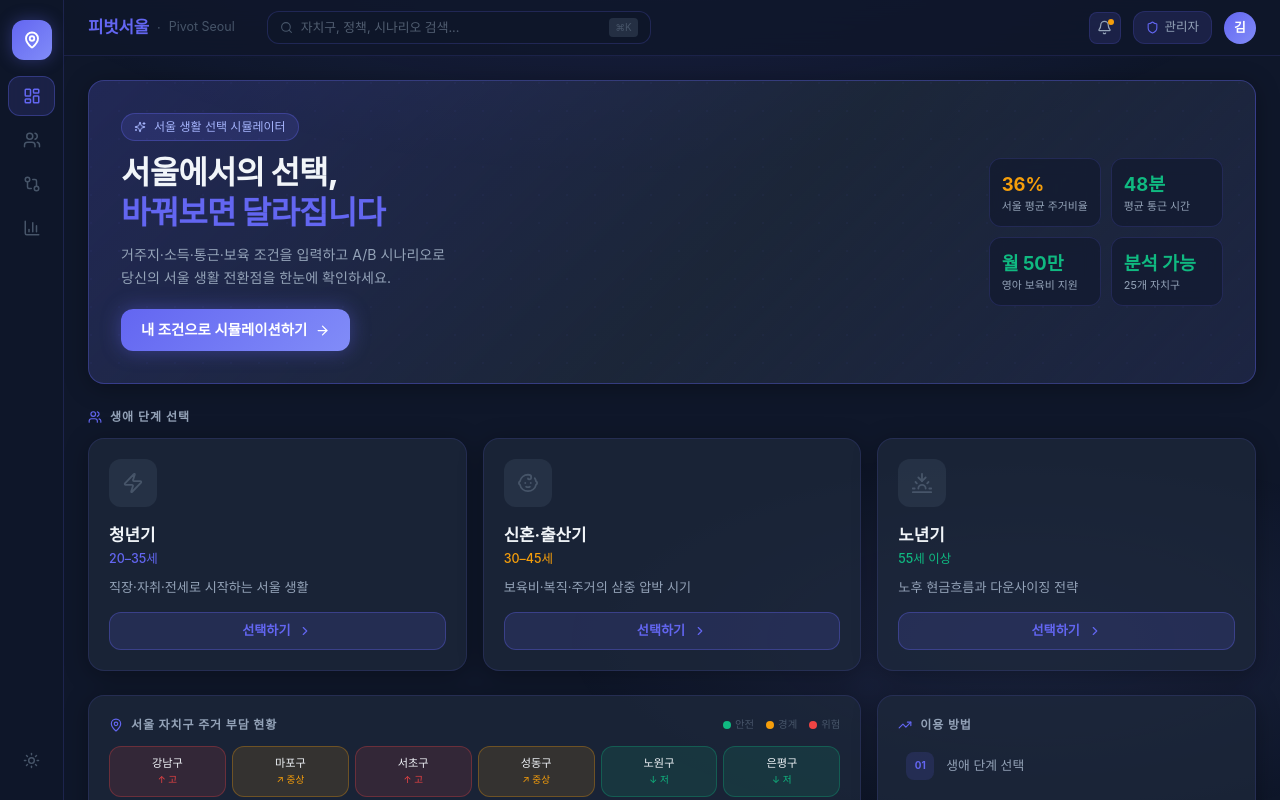
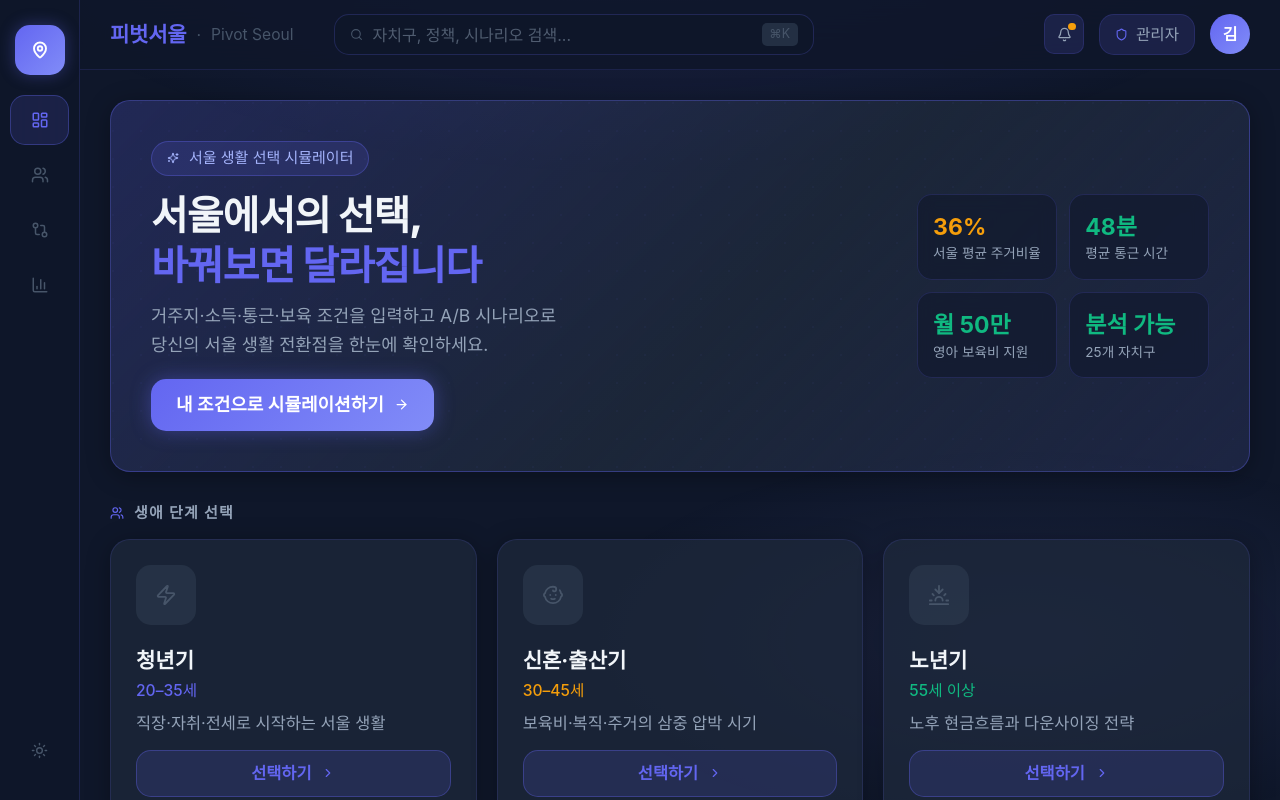
Before and after one commit to bigdata-seoul/pivotSeoul, a Next.js app in the folder front/: page / in a window 1280 px wide. Built offline with nearby package versions, Linux system fonts and the light colour scheme.

Commit message:
4px 글씨체 킹움

```diff
--- a/front/src/styles/index.css
+++ b/front/src/styles/index.css
@@ -4,9 +4,15 @@
 
 /* ── Pivot Seoul — Global styles ── */
 
+:root {
+  /* Increase overall text scale by roughly +4px from default 16px */
+  --ui-font-size-base: 20px;
+}
+
 html, body {
   height: 100%;
   width: 100%;
+  font-size: var(--ui-font-size-base);
   margin: 0;
   padding: 0;
   overflow: hidden;
```
